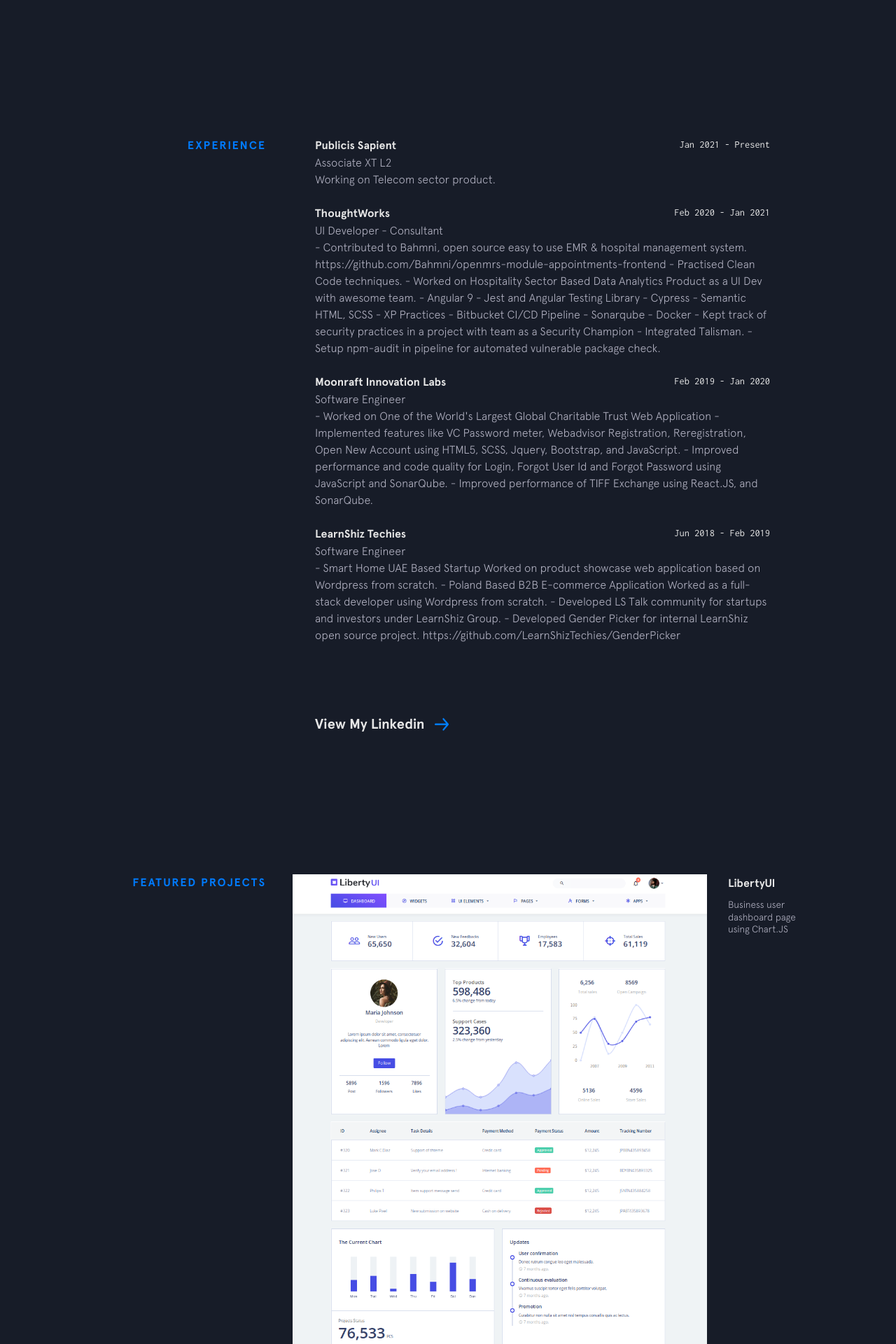
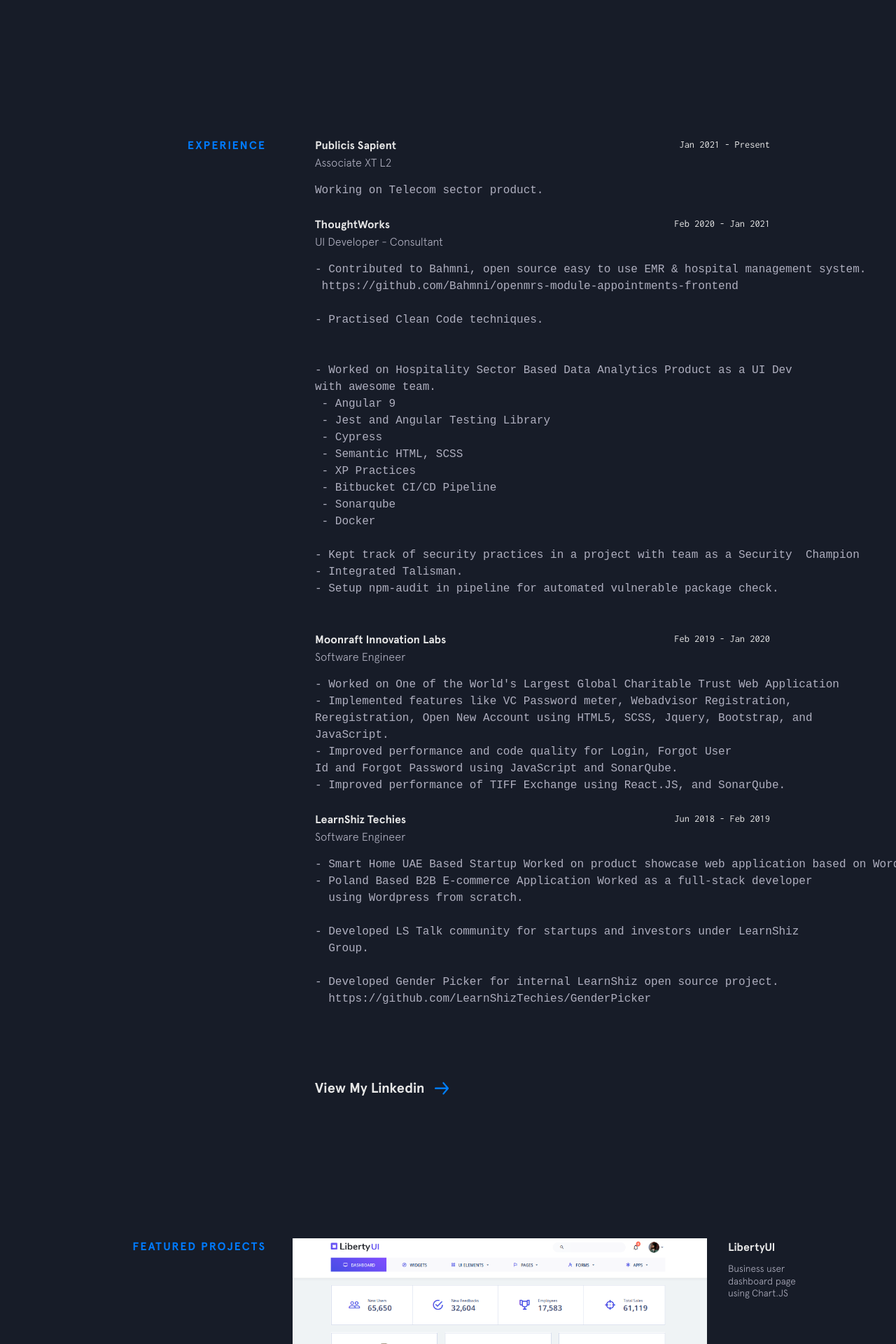
Before and after one commit to learneradarsh/learneradarsh.github.io, a Jekyll site: the page built from index.html, in a window 1280 px wide. Shown: the part 1649-3569 px from the top of the page at 70% size. Built offline with Jekyll 4.4.1, drawn with Linux system fonts in a browser that asks for light colours; nearby versions of some CDN libraries.

Commit message:
added pre tag

```diff
--- a/_data/experience.yml
+++ b/_data/experience.yml
@@ -3,6 +3,7 @@
   time: Jan 2021 - Present
   position: Associate XT L2
   description: Working on Telecom sector product.
+
 - company: ThoughtWorks
   url: 'https://www.thoughtworks.com/'
   time: Feb 2020 - Jan 2021
--- a/_includes/experience.html
+++ b/_includes/experience.html
@@ -11,7 +11,7 @@
           <div class="job__time">{{job.time}}</div>
         </div>
         <div class="job__position">{{job.position}}</div>
-        <div>{{job.description}}</div>
+        <pre>{{job.description}}</pre>
       </div>
       {% endfor %}
     </div>
```
